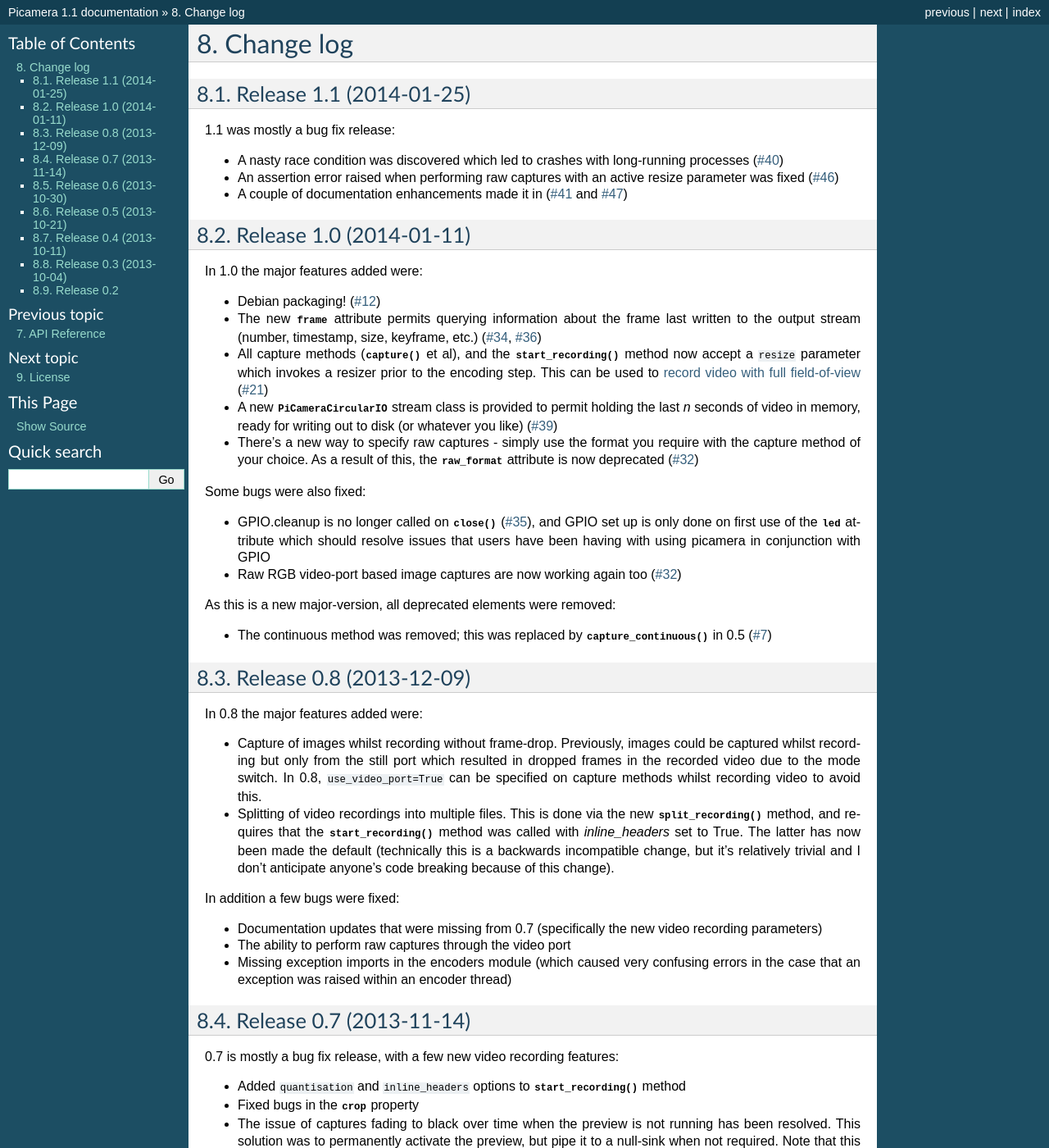
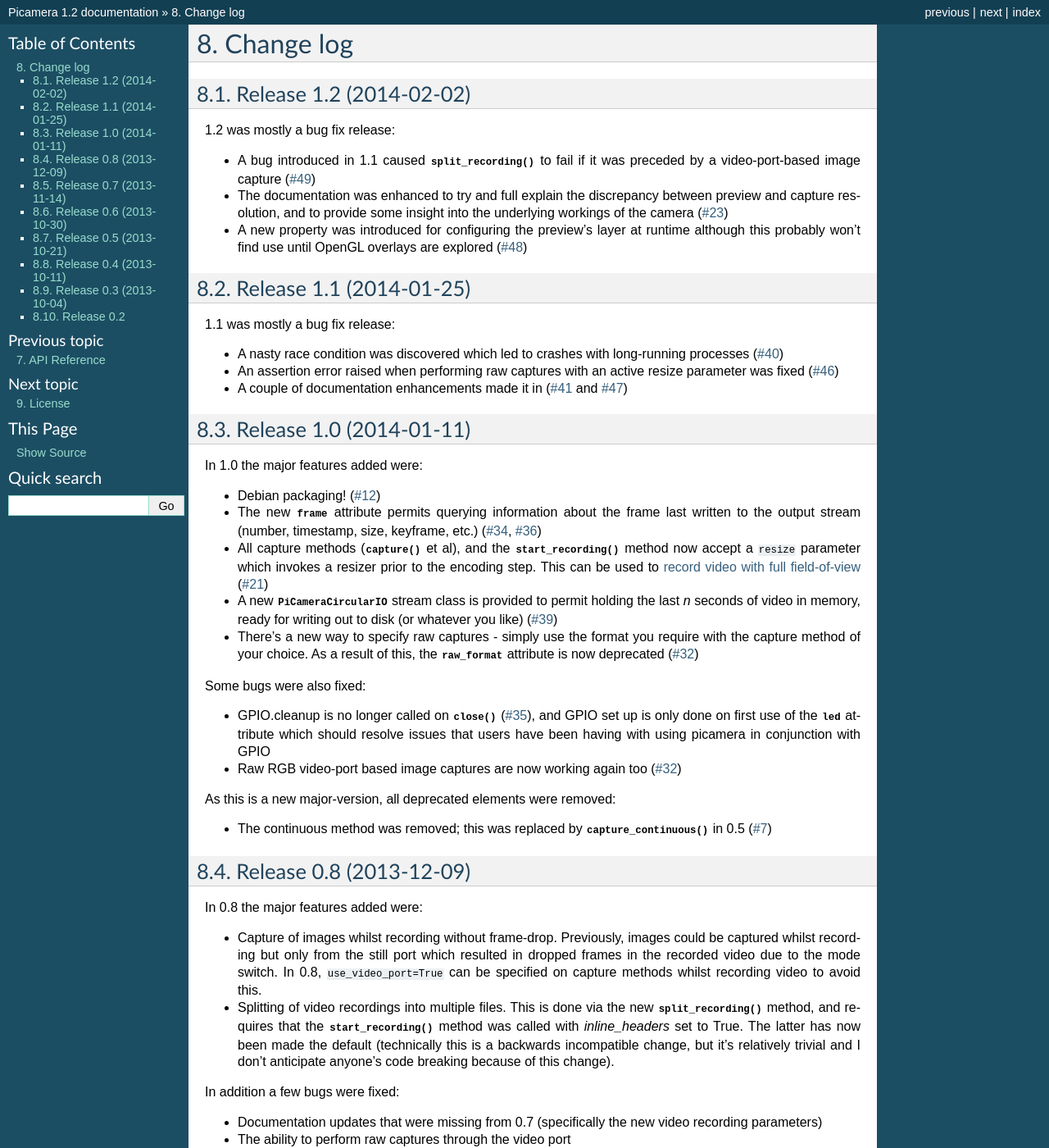
Before and after one commit to waveform80/picamera, a Sphinx documentation site: the page built from docs/changelog.rst, in a window 1280 px wide and 1400 px high. Shown: the whole window at 82% size. Built offline with Sphinx 7.4.7, drawn with Linux system fonts in a browser that asks for light colours; some of the changed text lies outside the part shown.

Commit message:
Bump version
and updated changelogs for 1.2

```diff
--- a/docs/changelog.rst
+++ b/docs/changelog.rst
@@ -3,6 +3,25 @@
 ==========
 Change log
 ==========
+
+
+Release 1.2 (2014-02-02)
+========================
+
+1.2 was mostly a bug fix release:
+
+* A bug introduced in 1.1 caused :meth:`~picamera.PiCamera.split_recording`
+  to fail if it was preceded by a video-port-based image capture (`#49`_)
+* The documentation was enhanced to try and full explain the discrepancy
+  between preview and capture resolution, and to provide some insight into
+  the underlying workings of the camera (`#23`_)
+* A new property was introduced for configuring the preview's layer at runtime
+  although this probably won't find use until OpenGL overlays are explored
+  (`#48`_)
+
+.. _#23: https://github.com/waveform80/picamera/issues/23
+.. _#48: https://github.com/waveform80/picamera/issues/48
+.. _#49: https://github.com/waveform80/picamera/issues/49
 
 
 Release 1.1 (2014-01-25)
--- a/setup.py
+++ b/setup.py
@@ -53,7 +53,7 @@
     pass
 
 __project__      = 'picamera'
-__version__      = '1.1'
+__version__      = '1.2'
 __author__       = 'Dave Hughes'
 __author_email__ = 'dave@waveform.org.uk'
 __url__          = 'https://pypi.python.org/pypi/picamera/'
```
Also changed, not shown: 1 other file.
